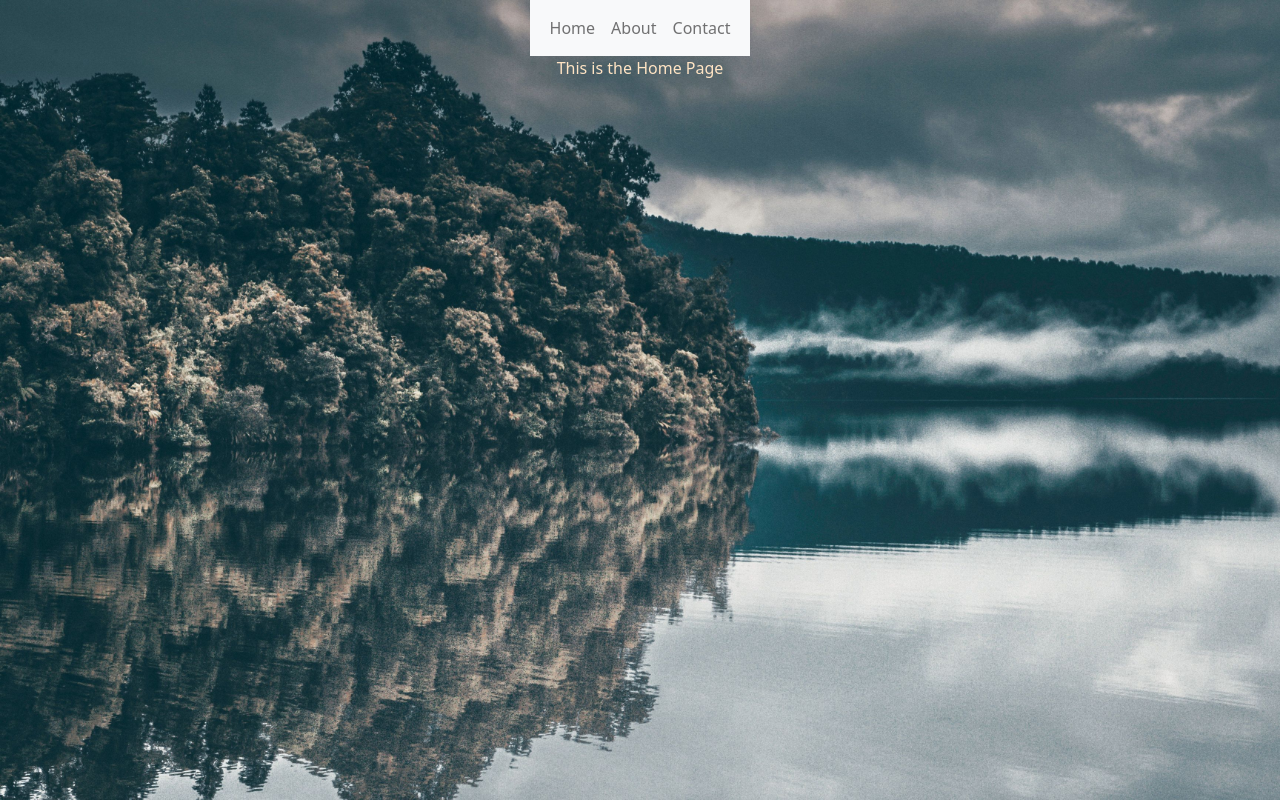
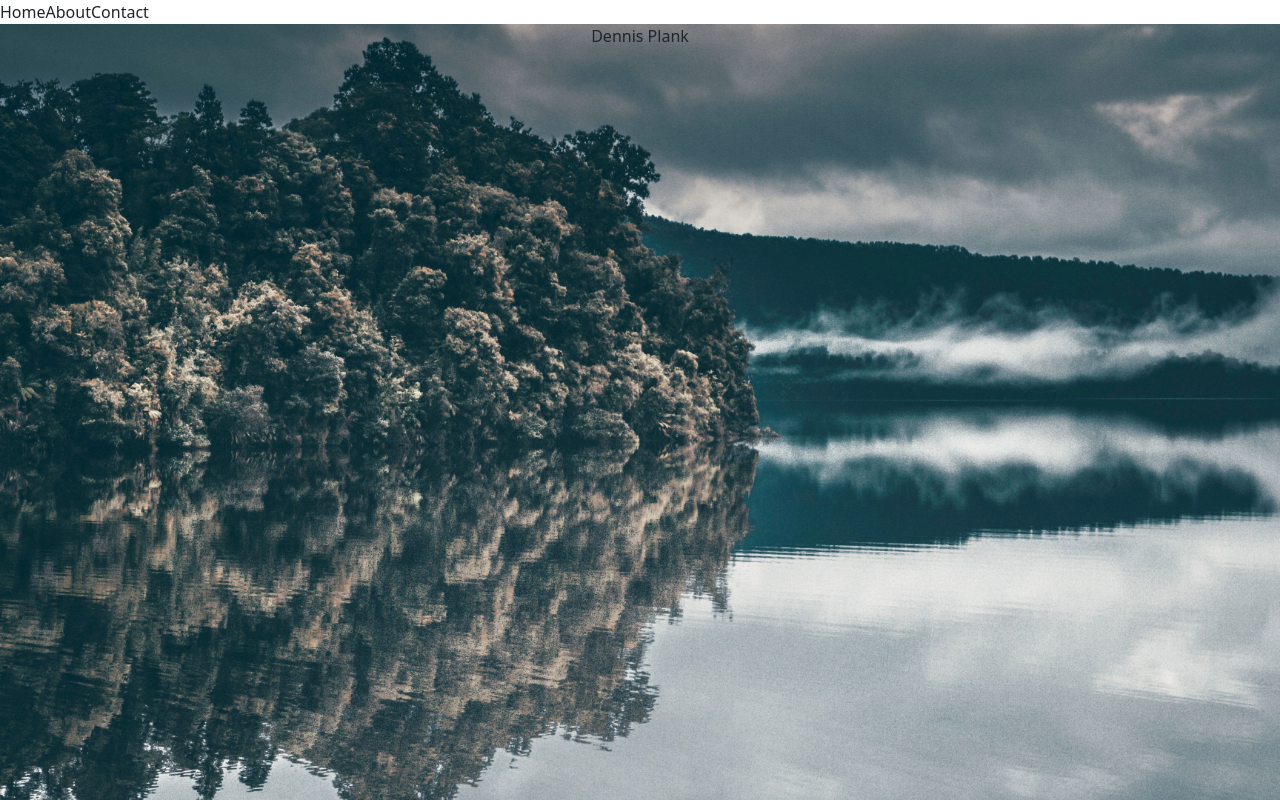
Before and after one commit to DennyPlank/Portfolio, a React (Create React App) app: page / in a window 1280 px wide. Built offline with nearby package versions, Linux system fonts and the light colour scheme.

Commit message:
basic shell ready for completion

```diff
--- a/src/App.css
+++ b/src/App.css
@@ -1,8 +1,3 @@
-.App {
-  text-align: center;
-  background-color: black!;
-}
-
 .App-header {
   display: flex;
   flex-direction: column;
@@ -11,6 +6,7 @@
   color: bisque;
 }
 .App {
+  text-align: center;
   background-image: url('./Images/foggybackground.jpg');
   /* Full height */
   min-height: 100vh;
@@ -20,6 +16,12 @@
   background-repeat: no-repeat;
   background-size: cover;
 }
-#navbar{
-  background-color: transparent;
+.navWrapper{
+  width: 100%;
+  background-color: white;
 }
+.navbarItems{
+  display: flex;
+  align-items: center;
+  flex-direction: row;
+}
--- a/src/App.js
+++ b/src/App.js
@@ -5,13 +5,11 @@ import Home from './Components/Home';
 function App() {
   return (
     <div className="App">
-        <header className="App-header">
           <Routes>
             <Route>
               <Route path = "/" element = {<Home />} />
             </Route>
           </Routes>
-        </header>
     </div>
   );
 }
--- a/src/Components/Home.js
+++ b/src/Components/Home.js
@@ -29,7 +29,9 @@ const Home = () =>{
 
     return (
         <div>
-            <NavBar state={getPageState} />
+            <nav class="navHomeContainer">
+             <NavBar state={getPageState} />
+            </nav>
             {pageToRender()}
         </div>
     )
--- a/src/Components/HomePage.js
+++ b/src/Components/HomePage.js
@@ -3,7 +3,7 @@ import React from "react";
 const HomePage = () => {
     return (
         <div>
-            This is the Home Page
+            Dennis Plank
         </div>
     )
 }
--- a/src/Components/Navbar.js
+++ b/src/Components/Navbar.js
@@ -3,28 +3,16 @@ import React from "react"
 const NavBar = (props) => {
 
     const handleClick = (e) => {
-        // console.log(typeof(props.state))
-        // console.log(props.state)
-        // console.log(e)
         return(props.state(e))
     }
 
     return (
-        <div id="navbar">
-                <nav class="navbar navbar-expand-lg navbar-light bg-light">
-                <div class="container-fluid">
-                <button class="navbar-toggler" type="button" data-bs-toggle="collapse" data-bs-target="#navbarNavAltMarkup" aria-controls="navbarNavAltMarkup" aria-expanded="false" aria-label="Toggle navigation">
-                    <span class="navbar-toggler-icon"></span>
-                </button>
-                    <div class="collapse navbar-collapse" id="navbarNavAltMarkup">
-                        <div class="navbar-nav">
-                            <a class="nav-link" aria-current="page" value={1} onClick={(e) => handleClick(e.currentTarget.getAttribute('value'))} > Home</a>
-                            <a class="nav-link" aria-current="page" value={2} onClick={(e) => handleClick(e.currentTarget.getAttribute('value'))} > About</a>
-                            <a class="nav-link" aria-current="page" value={3} onClick={(e) => handleClick(e.currentTarget.getAttribute('value'))} > Contact</a>
-                        </div>
-                    </div>
-                </div>
-            </nav>
+        <div class="navWrapper">
+            <div class="navbarItems">
+                <a class="nav-link" aria-current="page" value={1} onClick={(e) => handleClick(e.currentTarget.getAttribute('value'))} > Home</a>
+                <a class="nav-link" aria-current="page" value={2} onClick={(e) => handleClick(e.currentTarget.getAttribute('value'))} > About</a>
+                <a class="nav-link" aria-current="page" value={3} onClick={(e) => handleClick(e.currentTarget.getAttribute('value'))} > Contact</a>
+            </div>
         </div>
     )
 }
```
